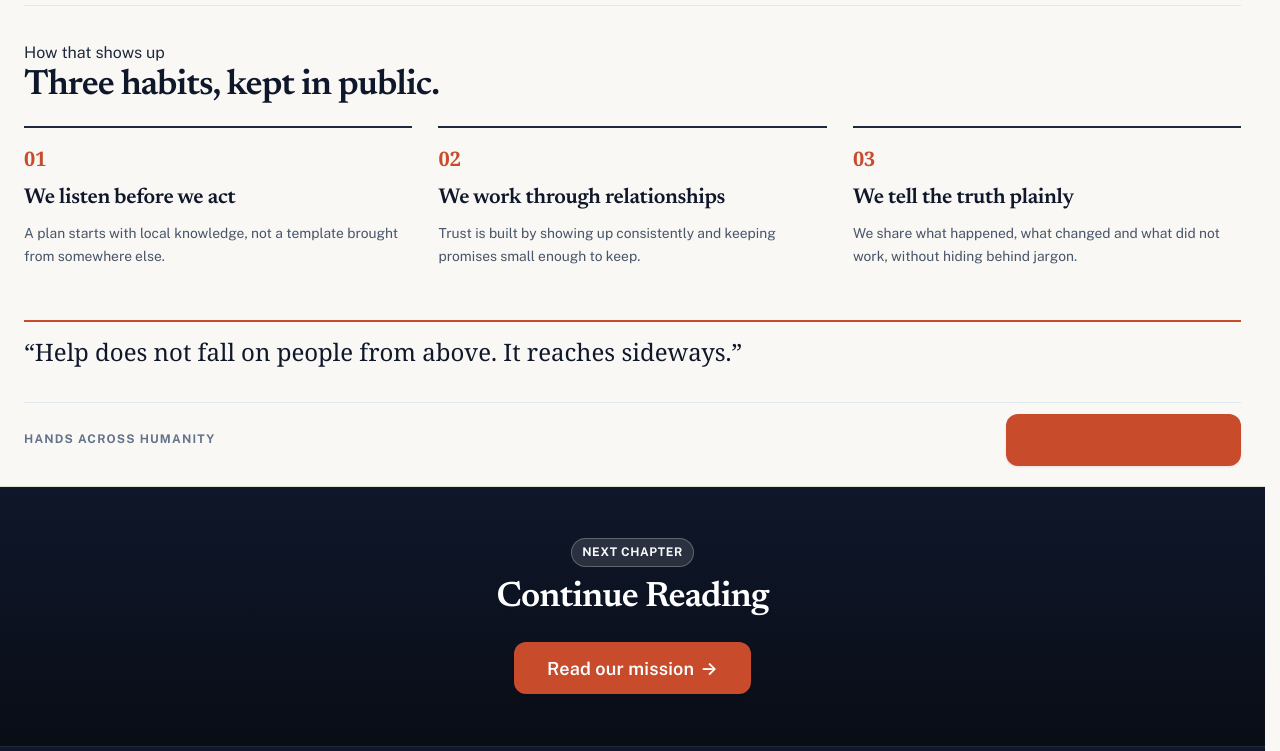
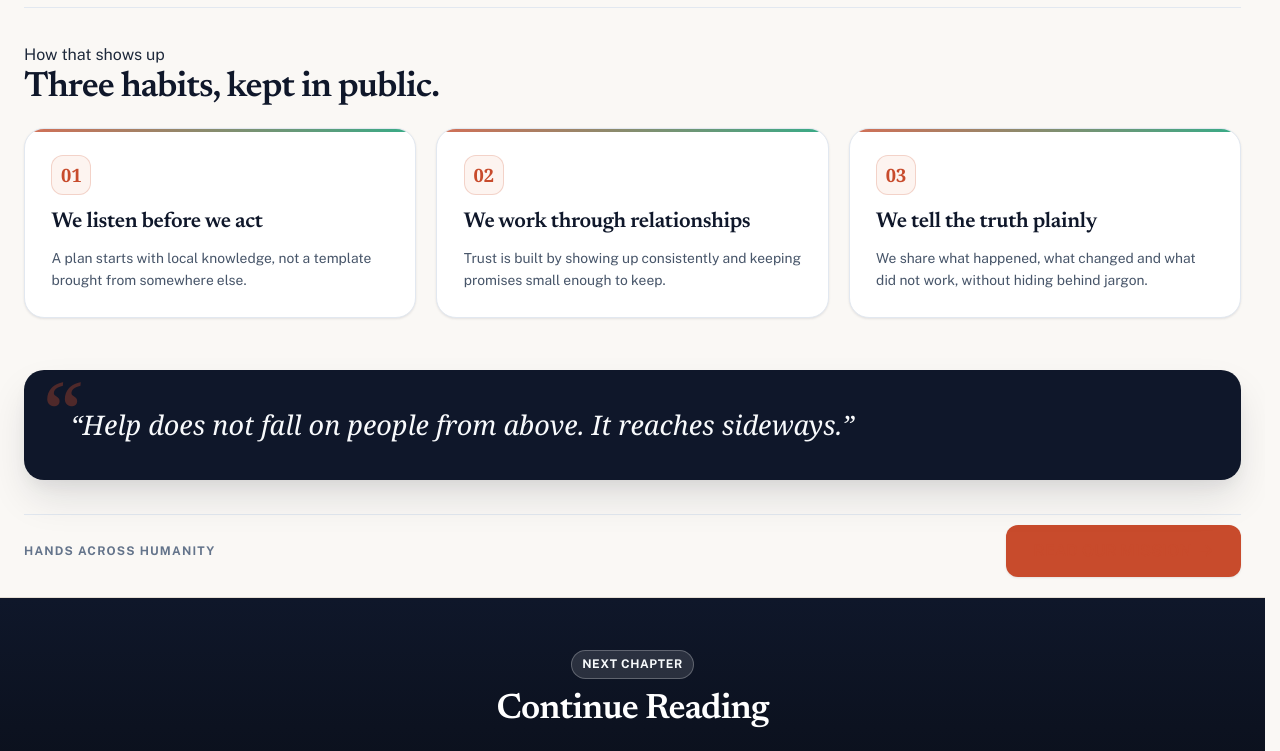
Before and after one commit to BaoVoThuong/hands-across-humanity, an Astro site: page /who-we-are in a window 1280 px wide. Shown: the part 1400-2151 px from the top of the page. Built offline with nearby package versions, Linux system fonts and the light colour scheme; Astro itself is replaced by a stand-in of ours.

Commit message:
style: update page hero hover effects, redesign principle cards, and introduce card-style pull quotes

```diff
--- a/src/pages/vision.astro
+++ b/src/pages/vision.astro
@@ -62,7 +62,7 @@ const sections = [
       <p class="reveal" style="--i:2">The most useful role for an outside organisation is a modest one: bring resources, remove obstacles, share responsibility and then step back. That means giving up the need to be the hero of every story.</p>
       <p class="reveal" style="--i:3">Our vision is ambitious, but the work is ordinary. It is a conversation with a teacher, a repaired roof, a stocked clinic, a community meeting where the right person is finally heard.</p>
     </div>
-    <blockquote class="pull-quote pull-quote--rule reveal" style="--i:4; margin-top:var(--space-8)">
+    <blockquote class="pull-quote pull-quote--card reveal" style="--i:4; margin-top:var(--space-8)">
       “We would like to be a small part of that future, and then to be needed a little less each year.”
     </blockquote>
   </Panel>
--- a/src/pages/what-we-do.astro
+++ b/src/pages/what-we-do.astro
@@ -202,7 +202,7 @@ const workAreas = [
       <p class="reveal" style="--i:2">Keeping a child in school can depend on food at home. Repairing a roof can depend on a local builder having the tools to start again.</p>
       <p class="reveal" style="--i:3">So we treat needs as connected rather than as separate transactions — and we let the people living with them decide the order.</p>
     </div>
-    <blockquote class="pull-quote pull-quote--rule reveal" style="--i:4; margin-top:var(--space-8)">
+    <blockquote class="pull-quote pull-quote--card reveal" style="--i:4; margin-top:var(--space-8)">
       “Start with what people say they need.”
     </blockquote>
   </Panel>
--- a/src/pages/who-we-are.astro
+++ b/src/pages/who-we-are.astro
@@ -80,7 +80,7 @@ const sections = [
         <p>We share what happened, what changed and what did not work, without hiding behind jargon.</p>
       </article>
     </div>
-    <blockquote class="pull-quote pull-quote--rule reveal" style="--i:5; margin-top:var(--space-8)">
+    <blockquote class="pull-quote pull-quote--card reveal" style="--i:5; margin-top:var(--space-8)">
       “Help does not fall on people from above. It reaches sideways.”
     </blockquote>
   </Panel>
--- a/src/styles/global.css
+++ b/src/styles/global.css
@@ -551,28 +551,77 @@ p { text-wrap: pretty; }
   gap: var(--space-3);
   align-items: start;
 }
+.page-hero__media {
+  transition: box-shadow var(--dur-micro) var(--ease-out), border-color var(--dur-micro) var(--ease-out);
+  border: 1px solid var(--border-warm);
+}
+.page-hero__media:hover {
+  box-shadow: var(--shadow-lg);
+  border-color: var(--border-strong);
+}
 .page-hero__media img {
   width: 100%;
   aspect-ratio: 16 / 10;
   max-height: clamp(240px, 35vh, 360px);
   object-fit: cover;
-}
+  transition: transform var(--dur-standard) var(--ease-out);
+}
+.page-hero__media:hover img {
+  transform: scale(1.025);
+}
+
 
 /* Principles numbered list */
 .principles { display: grid; gap: var(--space-5); margin-top: var(--space-5); }
-@media (min-width: 760px) { .principles { grid-template-columns: repeat(3, minmax(0, 1fr)); gap: var(--space-6); } }
+@media (min-width: 760px) { .principles { grid-template-columns: repeat(3, minmax(0, 1fr)); gap: var(--space-5); } }
 .principle {
-  display: grid;
-  align-content: start;
+  display: flex;
+  flex-direction: column;
   gap: var(--space-3);
-  padding-top: var(--space-4);
-  border-top: 2px solid var(--slate-800);
+  padding: var(--space-6);
+  background: var(--surface);
+  border-radius: var(--radius-lg);
+  border: 1px solid var(--border);
+  box-shadow: var(--shadow-sm);
+  transition: transform var(--dur-micro) var(--ease-out), box-shadow var(--dur-micro) var(--ease-out), border-color var(--dur-micro) var(--ease-out);
+  position: relative;
+  overflow: hidden;
+}
+.principle::before {
+  content: '';
+  position: absolute;
+  top: 0; left: 0; right: 0;
+  height: 3px;
+  background: linear-gradient(90deg, var(--primary), var(--emerald));
+  opacity: 0.8;
+  transition: opacity var(--dur-micro) var(--ease-out);
+}
+.principle:hover {
+  transform: translateY(-4px);
+  box-shadow: var(--shadow-md);
+  border-color: var(--border-strong);
+}
+.principle:hover::before {
+  opacity: 1;
 }
 .principle__number {
+  display: inline-flex;
+  align-items: center;
+  justify-content: center;
+  width: 2.5rem;
+  height: 2.5rem;
+  border-radius: var(--radius-md);
+  background: var(--primary-light);
   font-family: 'Newsreader Variable', Georgia, serif;
-  font-size: 1.25rem; font-weight: 700; color: var(--primary);
-}
-.principle p { font-size: var(--fs-small); color: var(--slate-600); }
+  font-size: 1.15rem; font-weight: 700; color: var(--primary);
+  border: 1px solid rgba(200, 75, 44, 0.2);
+}
+.principle h3 {
+  font-size: var(--fs-h3);
+  margin-top: var(--space-1);
+}
+.principle p { font-size: var(--fs-small); color: var(--slate-600); line-height: 1.6; }
+
 
 /* Prose & Multi-column text */
 .prose p { color: var(--slate-700); line-height: 1.65; }
@@ -585,10 +634,34 @@ p { text-wrap: pretty; }
   font-family: 'Newsreader Variable', Georgia, serif;
   font-weight: 500;
   font-size: var(--fs-quote);
-  line-height: 1.35;
+  line-height: 1.4;
   color: var(--slate-900);
 }
 .pull-quote--rule { padding-top: var(--space-4); border-top: 2px solid var(--primary); }
+.pull-quote--card {
+  position: relative;
+  padding: var(--space-7) var(--space-7) var(--space-7) calc(var(--space-7) + var(--space-3));
+  background: var(--slate-900);
+  color: var(--fg-on-dark);
+  border-radius: var(--radius-lg);
+  box-shadow: var(--shadow-lg);
+  font-size: clamp(1.2rem, 1.05rem + 0.8vw, 1.75rem);
+  font-style: italic;
+  overflow: hidden;
+}
+.pull-quote--card::before {
+  content: '“';
+  position: absolute;
+  top: -0.2rem;
+  left: var(--space-4);
+  font-family: 'Newsreader Variable', Georgia, serif;
+  font-size: 5.5rem;
+  line-height: 1;
+  color: var(--primary);
+  opacity: 0.35;
+  pointer-events: none;
+}
+
 
 .section {
   padding-block: clamp(2.25rem, 4vw, 3.5rem);
```
Also changed, not shown: .impeccable/critique/2026-08-24T05-33-35Z__src-pages-vision-astro.md (added), .impeccable/critique/2026-08-24T05-35-07Z__src-pages-vision-astro.md (added), .impeccable/critique/2026-08-24T05-36-11Z__src-pages-who-we-are-astro.md (added), .impeccable/critique/2026-08-24T05-36-15Z__src-pages-what-we-do-astro.md (added).
